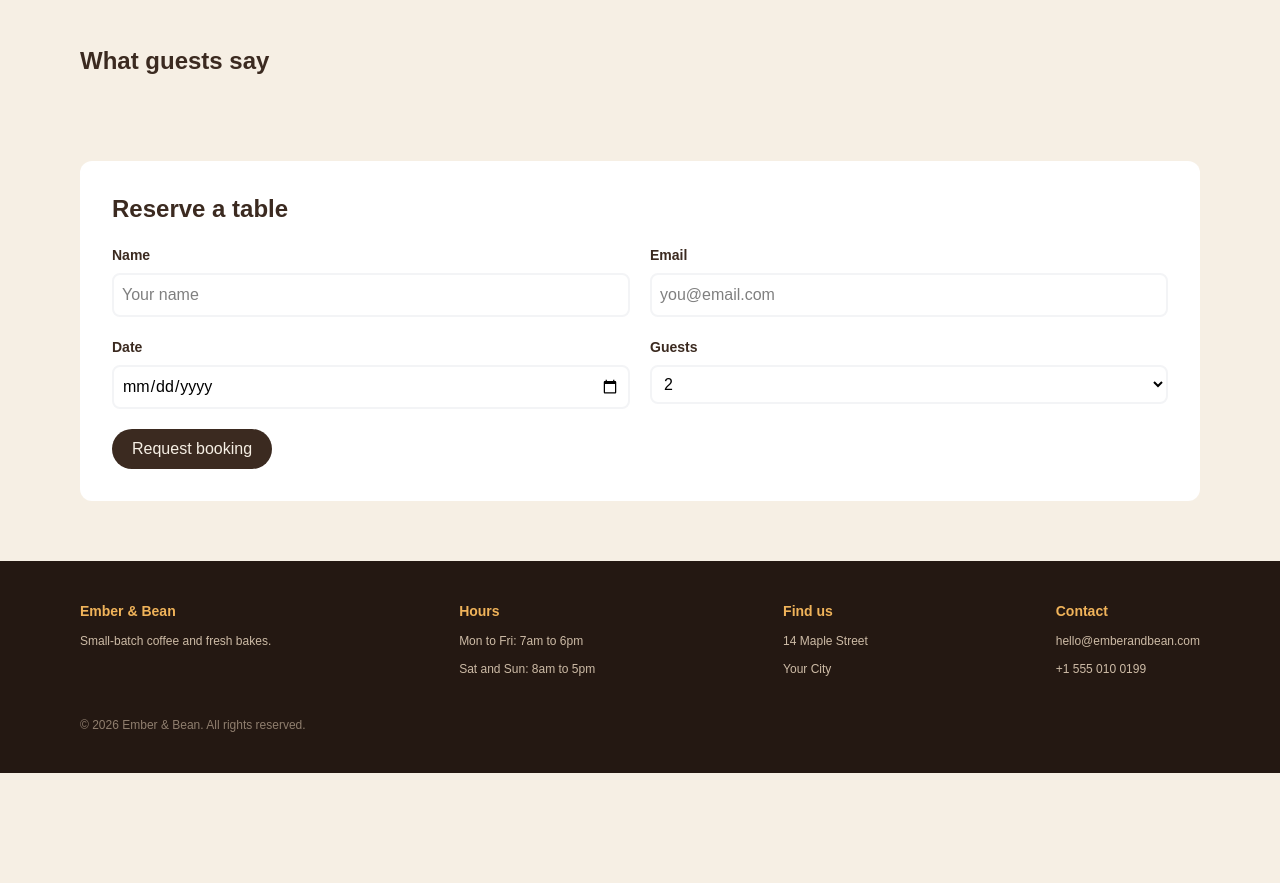
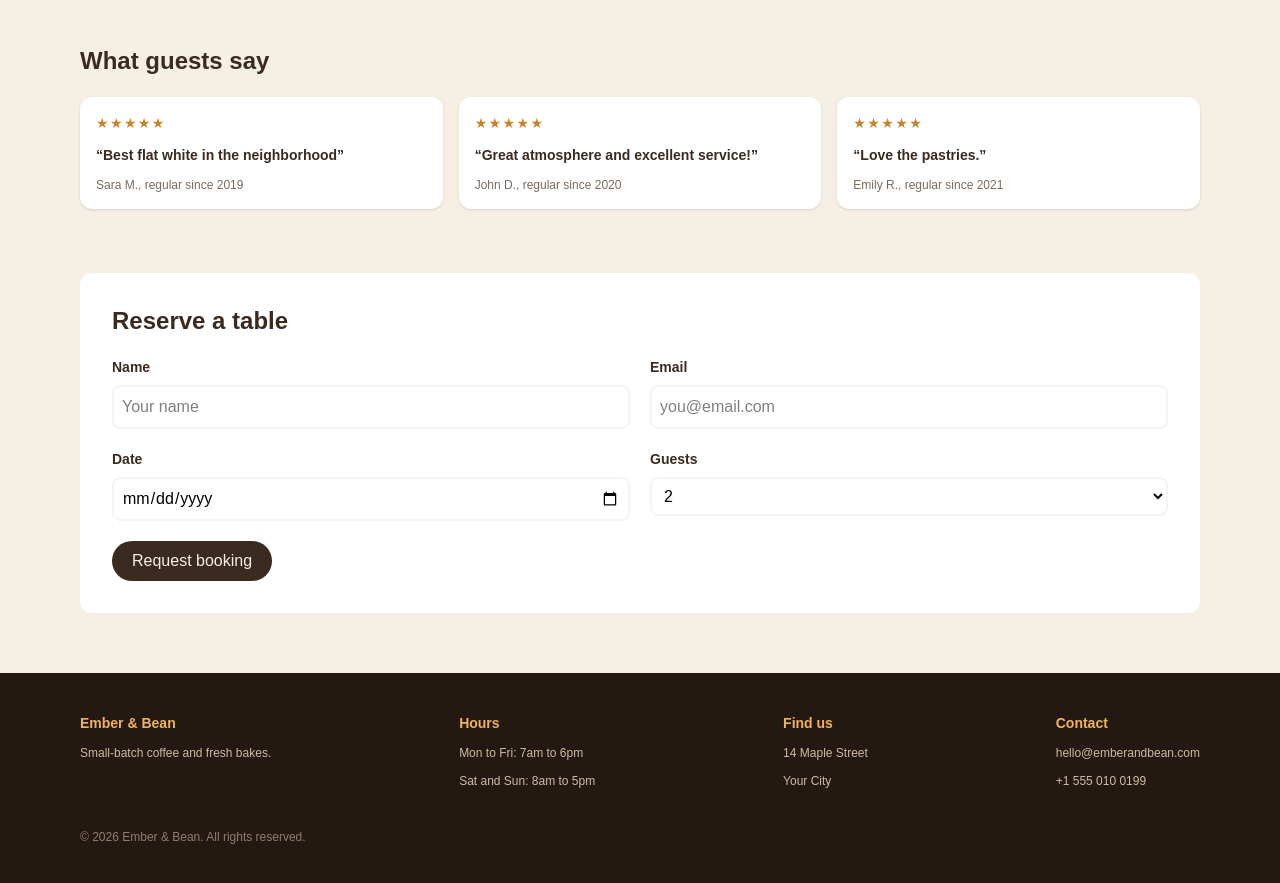
Before and after one commit to zenabadnan10-ops/Cafe-Menu-Tailwind, a website built with Vite: page index.html in a window 1280 px wide. Shown: the part 1793-2676 px from the top of the page. Before the commit the page ends 2566 px from the top, so only its background shows below. Built offline with nearby package versions, Linux system fonts and the light colour scheme.

Commit message:
add review cards

```diff
--- a/index.html
+++ b/index.html
@@ -58,7 +58,7 @@
     </section>
     <section id="reviews" class="py-6 px-20 flex flex-col gap-5">
       <h2 class="text-[#3B2A20] font-bold text-2xl">What guests say</h2>
-      <div></div>
+      <div id="reviews-grid" class="grid grid-cols-3 gap-4"></div>
     </section>
     <section id="reserve" class="py-10 px-20 flex flex-col gap-5 mb-5">
       <form class="bg-white rounded-xl px-8 py-8">
--- a/src/components/review-card.js
+++ b/src/components/review-card.js
@@ -0,0 +1,11 @@
+export const renderReviewCards = (r) => {
+    return `
+        <article class="bg-white rounded-xl p-4 flex flex-col gap-3 shadow">
+            <p class="text-[#C8832B] text-sm tracking-widest" aria-label="${r.stars} out of 5 stars">
+                ${"★".repeat(r.stars)}${"☆".repeat(5 - r.stars)}
+            </p>
+            <blockquote class="text-[#3B2A20] font-bold text-sm">“${r.review}”</blockquote>
+            <small class="text-[#7A6A5E] text-xs">${r.name}</small>
+        </article>
+    `;
+};
--- a/src/data/testimonials.js
+++ b/src/data/testimonials.js
@@ -0,0 +1,20 @@
+export const reviews = [
+    {
+        id: 1,
+        name: "Sara M., regular since 2019",
+        stars: 5,
+        review: "Best flat white in the neighborhood"
+    },
+    {
+        id: 2,
+        name: "John D., regular since 2020",
+        stars: 5,
+        review: "Great atmosphere and excellent service!"
+    },
+    {
+        id: 3,
+        name: "Emily R., regular since 2021",
+        stars: 5,
+        review: "Love the pastries."
+    }
+]
--- a/src/main.js
+++ b/src/main.js
@@ -2,6 +2,12 @@ import "./style.css";
 
 import { menuItems } from "./data/menu.js";
 import { renderMenuCards } from "./components/menu-card.js";
+import { reviews } from "./data/testimonials.js";
+import { renderReviewCards } from "./components/review-card.js";
+
+const reviewsGrid = document.getElementById("reviews-grid");
+
+reviewsGrid.innerHTML = reviews.map((r) => renderReviewCards(r)).join("");
 
 const menu = document.getElementById("menu-div");
 
```
Also changed, not shown: src/data/cafe-info.js (deleted).
